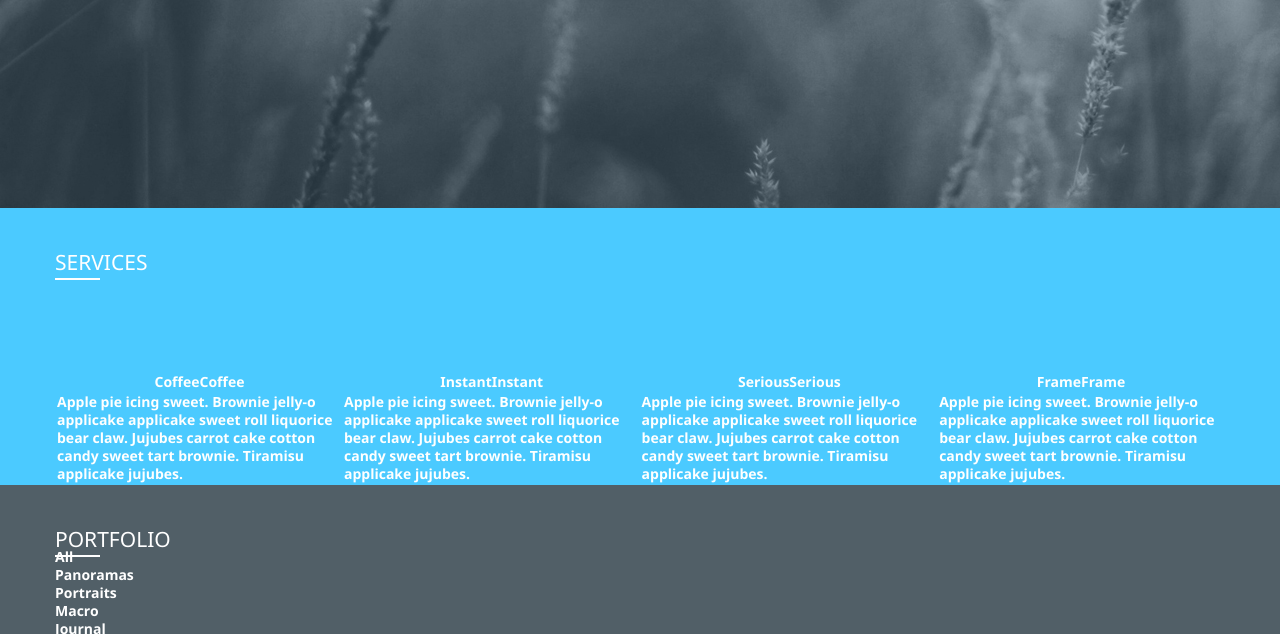
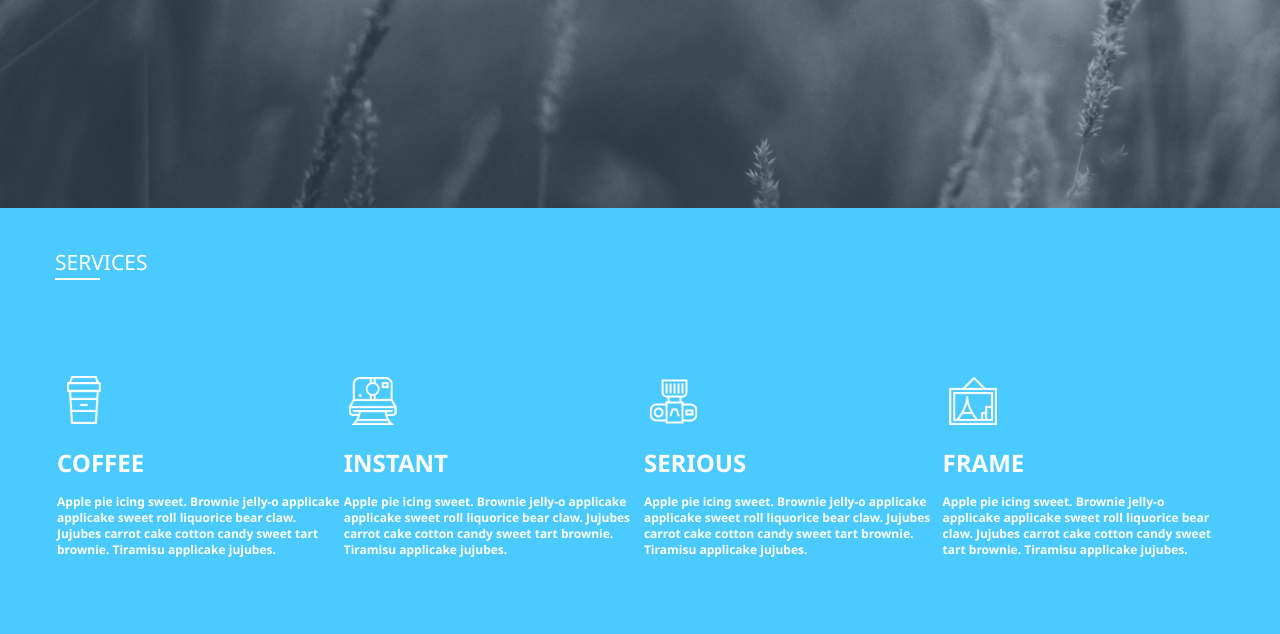
Before and after one commit to deni-moskova/project2, a plain HTML site: page index.html in a window 1280 px wide. Shown: the part 592-1226 px from the top of the page. Drawn offline with Linux system fonts and the light colour scheme; files whose address does not match are found by name.

Commit message:
service section added

```diff
--- a/css/style.css
+++ b/css/style.css
@@ -65,6 +65,14 @@ a { text-decoration: none; }
 
 .main .container .welcome blockquote span { background-color: #4a555d;}
 .main .services { background-color: #4bcaff; }
-.main .services table { margin-top: 100px; }
+.main .services table { padding: 100px 0; }
+.main .services table tr th { font-size: 24px; line-height:28px; text-align: left; text-transform: uppercase;  padding-bottom: 15px; }
+.main .services table tr th .table-icon { padding-bottom:20px; font-size: 0; line-height: 0; text-indent: -999px; font-weight: 400;   display: block;  background-repeat: no-repeat; background-position: 0 0; width: 58px; height: 56px; }
+.main .services table tr th .table-icon.coffee { background-image: url(images/ico-coffee.png);  }
+.main .services table tr th .table-icon.instant {background-image: url(images/ico-camera.png);}
+.main .services table tr th .table-icon.serious {background-image: url(images/ico-snap.png);}
+.main .services table tr th .table-icon.frame {background-image: url(images/ico-picture.png); }
 
+
+.main .services table tr td { font-size: 12px; line-height: 16px; }
 /*main*/
--- a/index.html
+++ b/index.html
@@ -32,10 +32,10 @@
 					<h2>Services</h2>
 					<table>
 						<tr>
-							<th><span>Coffee</span>Coffee</th>
-							<th><span>Instant</span>Instant</th>
-							<th><span>Serious</span>Serious</th>
-							<th><span>Frame</span>Frame</th>
+							<th><span class="table-icon coffee">Coffee</span>Coffee</th>
+							<th><span class="table-icon instant">Instant</span>Instant</th>
+							<th><span class="table-icon serious">Serious</span>Serious</th>
+							<th><span class="table-icon frame">Frame</span>Frame</th>
 							<tr>
 								<td>Apple pie icing sweet. Brownie jelly-o applicake applicake sweet roll liquorice bear claw. Jujubes carrot cake cotton candy sweet tart brownie. Tiramisu applicake jujubes.</td>
 								<td>Apple pie icing sweet. Brownie jelly-o applicake applicake sweet roll liquorice bear claw. Jujubes carrot cake cotton candy sweet tart brownie. Tiramisu applicake jujubes.</td>
```
Also changed, not shown: css/images/ico-camera.png (added), css/images/ico-coffee.png (added), css/images/ico-picture.png (added), css/images/ico-snap.png (added).
